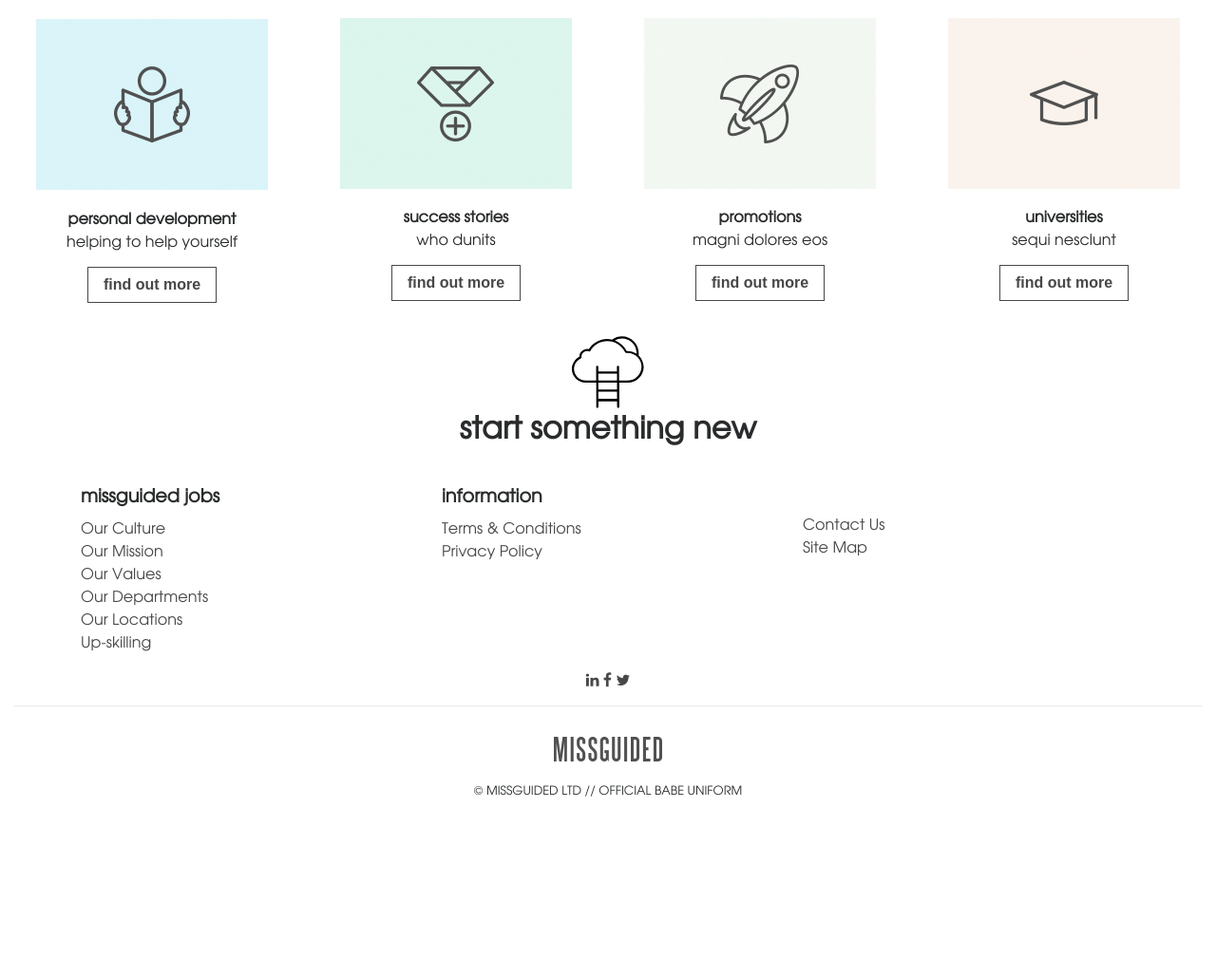
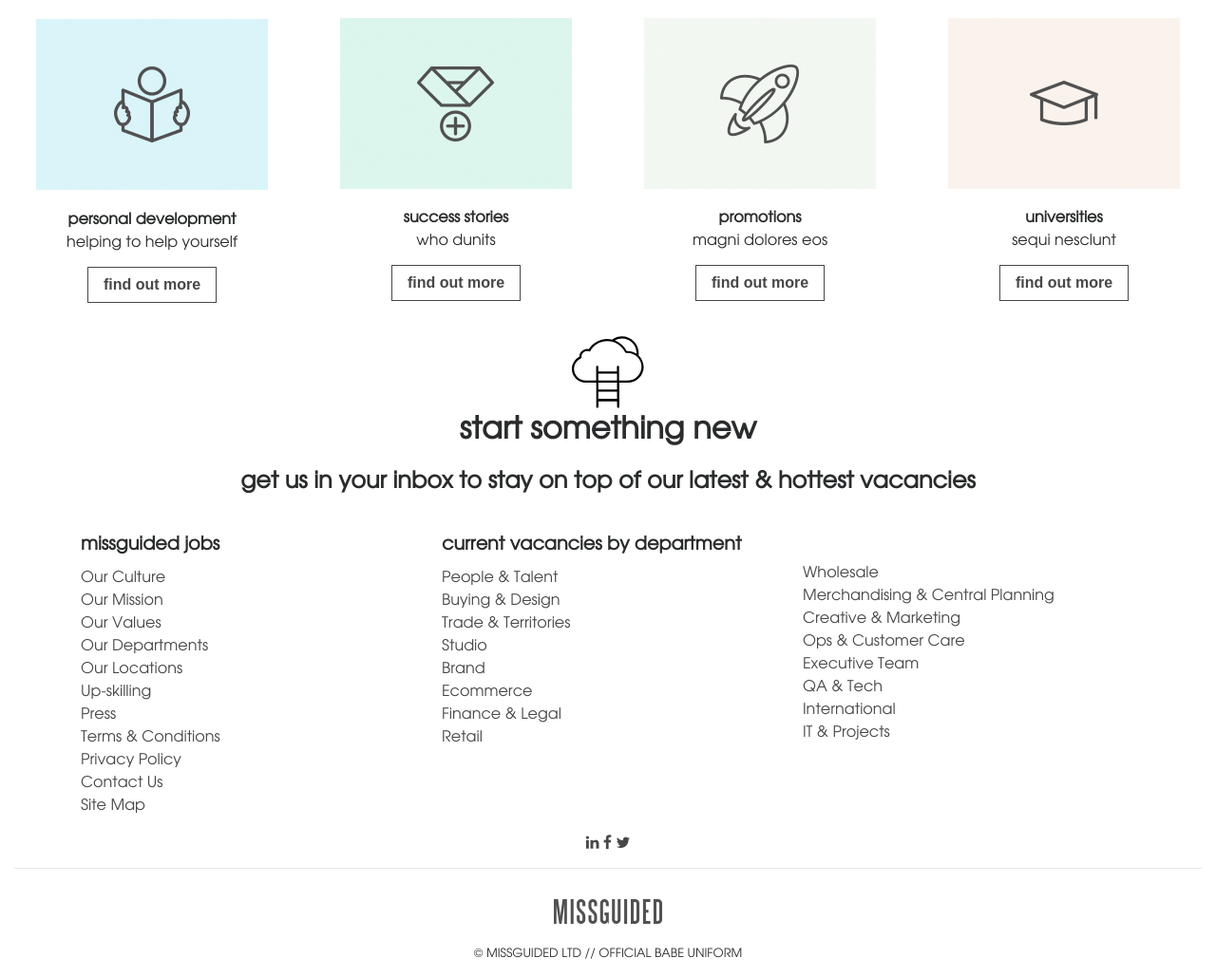
Before and after one commit to alexa-s/hr-mi, a plain HTML site: page index.html in a window 1280 px wide. Shown: the part 5517-6546 px from the top of the page at 95% size. Before the commit the page ends 6375 px from the top, so only its background shows below. Drawn offline with Linux system fonts and the light colour scheme.

Commit message:
rearranged footer links to match the latest design

```diff
--- a/css/styles.css
+++ b/css/styles.css
@@ -281,7 +281,7 @@
     padding-bottom: 1%;
 }
 
-#footer h5 {
+#footer h4 {
     font-weight: bold;
 }
 /* END Footer */
--- a/index.html
+++ b/index.html
@@ -715,9 +715,10 @@
 	<section id="footer">
 		<div class="container-fluid mb-3">
 			<div class="row">
-				<div class="col-12 text-center pt-3">
+				<div class="col-12 text-center pt-3 pb-3">
 					<div><img class="img-fluid ladder" src="img/footer/climb-ladder.svg"/></div>
 					<div class="pb-3"><h2>start something new</h2></div>
+					<div><h4>get us in your inbox to stay on top of our latest &amp; hottest vacancies</h4></div>
 				</div>
 			</div>
 			<div class="row pt-3">
@@ -733,25 +734,48 @@
 									<li><a href="">Our Departments</a></li>
 									<li><a href="">Our Locations</a></li>
 									<li><a href="">Up-skilling</a></li>
+									<li><a href="">Press</a></li>
+									<li><a href="">Terms &amp; Conditions</a></li>
+									<li><a href="">Privacy Policy</a></li>
+									<li><a href="">Contact Us</a></li>
+									<li><a href="">Site Map</a></li>
 								</ul>
 							</div>
 						</div>
 						<div class="col-12 col-md-4">
 							<div class="text-center text-md-left">
 								<ul class="list-unstyled">
-									<li class="pb-2 f-head">information</li>
-									<li><a href="">Terms &amp; Conditions</a></li>
-									<li><a href="">Privacy Policy</a></li>
-									<li class="hidden-md-up"><a href="">Contact Us</a></li>
-									<li class="hidden-md-up pb-3"><a href="">Site Map</a></li>
+									<li class="pb-2 f-head">current vacancies by department</li>
+									<li><a href="">People &amp; Talent</a></li>
+									<li><a href="">Buying &amp; Design</a></li>
+									<li><a href="">Trade &amp; Territories</a></li>
+									<li><a href="">Studio</a></li>
+									<li><a href="">Brand</a></li>
+									<li><a href="">Ecommerce</a></li>
+									<li><a href="">Finance &amp; Legal</a></li>
+									<li><a href="">Retail</a></li>
+									<li class="hidden-md-up"><a href="">Wholesale</a></li>
+									<li class="hidden-md-up"><a href="">Merchandising &amp; Central Planning</a></li>
+									<li class="hidden-md-up"><a href="">Creative &amp; Marketing</a></li>
+									<li class="hidden-md-up"><a href="">Ops &amp; Customer Care</a></li>
+									<li class="hidden-md-up"><a href="">Executive Team</a></li>
+									<li class="hidden-md-up"><a href="">QA &amp; Tech</a></li>
+									<li class="hidden-md-up"><a href="">International</a></li>
+									<li class="hidden-md-up"><a href="">IT &amp; Projects</a></li>
 								</ul>
 							</div>
 						</div>
 						<div class="col-12 col-md-4 pt-3 hidden-sm-down">
 							<div class="text-center text-md-left">
 								<ul class="pt-3 list-unstyled">
-									<li><a href="">Contact Us</a></li>
-									<li><a href="">Site Map</a></li>
+									<li class="hidden-sm-down"><a href="">Wholesale</a></li>
+									<li class="hidden-sm-down"><a href="">Merchandising &amp; Central Planning</a></li>
+									<li class="hidden-sm-down"><a href="">Creative &amp; Marketing</a></li>
+									<li class="hidden-sm-down"><a href="">Ops &amp; Customer Care</a></li>
+									<li class="hidden-sm-down"><a href="">Executive Team</a></li>
+									<li class="hidden-sm-down"><a href="">QA &amp; Tech</a></li>
+									<li class="hidden-sm-down"><a href="">International</a></li>
+									<li class="hidden-sm-down"><a href="">IT &amp; Projects</a></li>
 								</ul>
 							</div>
 						</div>
```
Also changed, not shown: initial-footer.html (added, +36 -0 lines).
